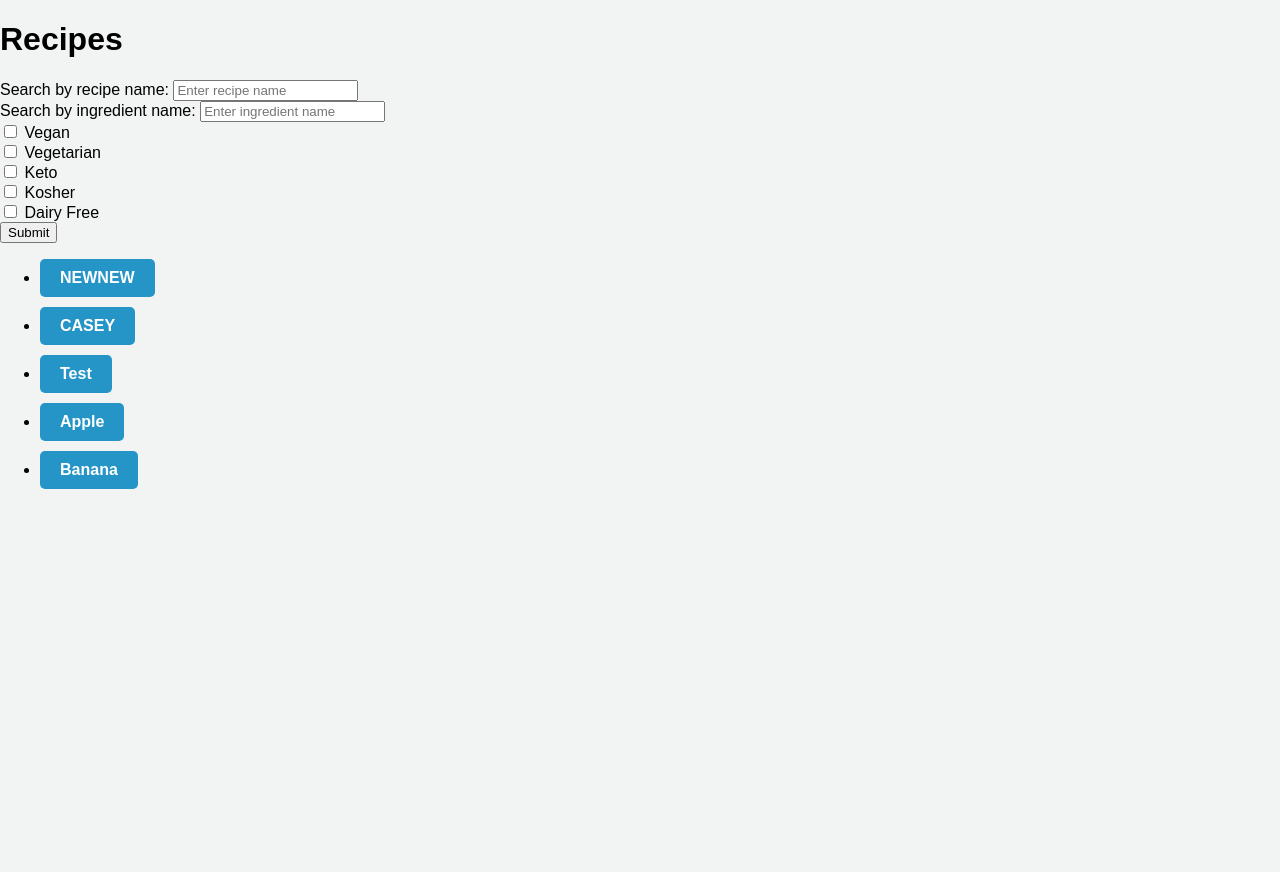
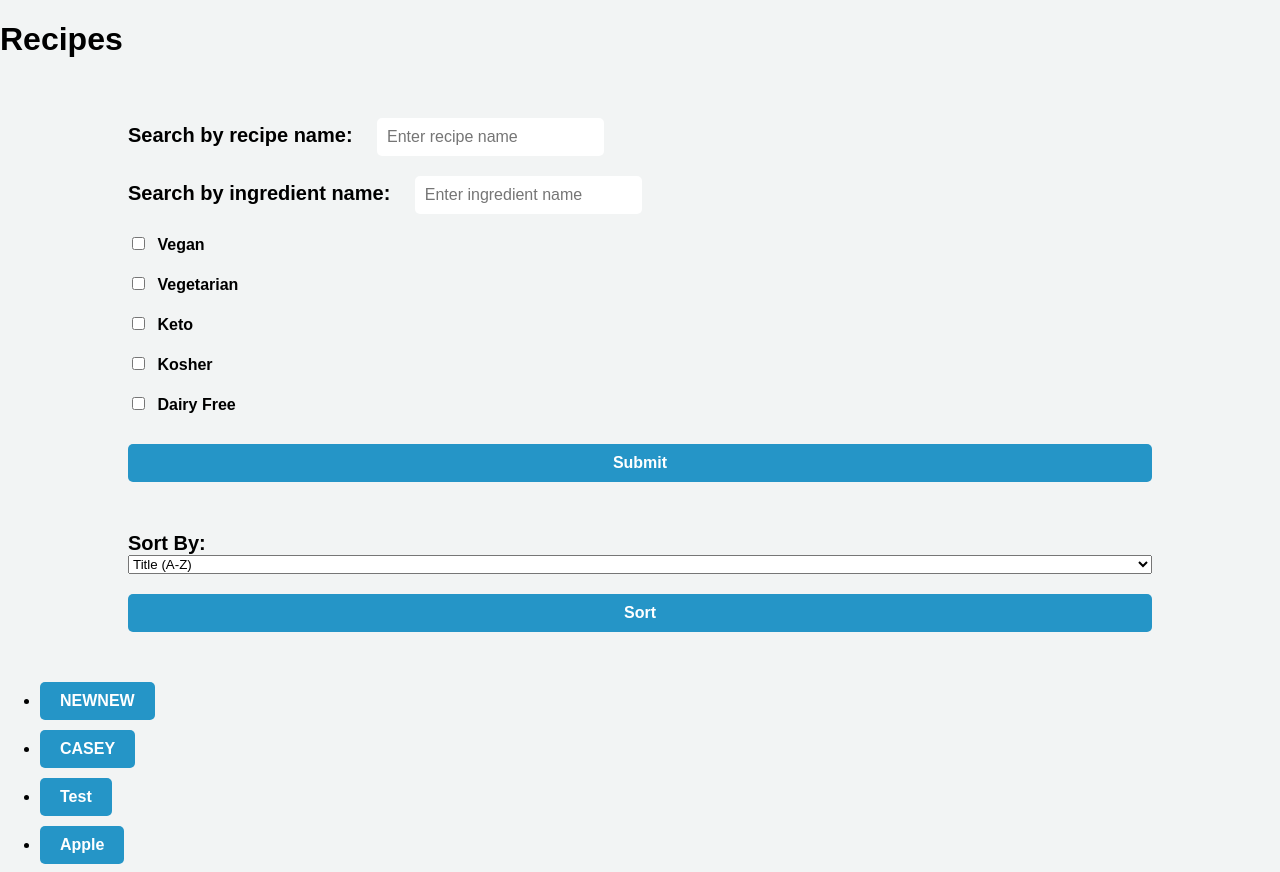
Before and after one commit to cwill399/PlatePal, a Flask app: page /filter in a window 1280 px wide. Shown: the part 97-969 px from the top of the page. Before the commit the page ends 586 px from the top, so only its background shows below. Run offline with Flask 3, Linux system fonts and the light colour scheme.

Commit message:
Added one extra object to models and created sort

```diff
--- a/PlatePal/website/static/recipes.css
+++ b/PlatePal/website/static/recipes.css
@@ -3,6 +3,63 @@ body {
     font-family: Arial, sans-serif;
     margin: 0;
     padding: 0;
+}
+
+form {
+    display: flex;
+    flex-direction: column;
+    align-items: left;
+    margin: 50px auto;
+    width: 80%;
+}
+
+form>div {
+    margin: 10px 0;
+}
+
+label {
+    font-size: 20px;
+    font-weight: bold;
+    margin-right: 20px;
+}
+
+input[type="text"],
+input[type="checkbox"] {
+    padding: 10px;
+    border-radius: 5px;
+    border: none;
+    font-size: 16px;
+}
+
+button[type="submit"] {
+    background-color: #2595C7;
+    border: none;
+    border-radius: 5px;
+    color: white;
+    cursor: pointer;
+    font-size: 16px;
+    font-weight: bold;
+    padding: 10px 20px;
+    text-align: center;
+    text-decoration: none;
+    transition: background-color 0.3s ease-in-out;
+    margin-top: 20px;
+}
+
+button[type="submit"]:hover {
+    background-color: #1A6D8D;
+}
+
+input[type="text"]:focus {
+    outline: none;
+    border-color: #2595C7;
+    box-shadow: 0 0 5px #2595C7;
+}
+
+
+input[type="checkbox"]+label {
+    font-size: 16px;
+    margin-left: 5px;
 }
 
 a {
--- a/PlatePal/website/templates/recipes.html
+++ b/PlatePal/website/templates/recipes.html
@@ -38,6 +38,17 @@
         <button type="submit">Submit</button>
     </form>
 
+    <form action="{{ url_for('views.sort_recipes') }}" method="GET">
+        <label for="sort">Sort By:</label>
+        <select name="sort_option" id="sort">
+            <option value="title_asc">Title (A-Z)</option>
+            <option value="title_desc">Title (Z-A)</option>
+            <option value="likes_asc">Likes (Ascending)</option>
+            <option value="likes_desc">Likes (Descending)</option>
+        </select>
+        <button type="submit">Sort</button>
+    </form>
+
     <ul>
         {% for recipe in recipes %}
             {% if search and search.lower() in recipe.tags %}
--- a/PlatePal/website/views.py
+++ b/PlatePal/website/views.py
@@ -4,6 +4,7 @@ from . import db
 import json
 from .forms import createRecipeForm, editRecipeForm, TagForm
 from .models import Recipe, User, Ingredient, Instruction, Tags, Comments, Favorites
+from sqlalchemy import asc, desc
 
 views = Blueprint('views', __name__)
 
@@ -96,9 +97,6 @@ def addComment(recipe_id, user_id):
     flash('Your comment has been added!', 'success')
     return redirect(url_for('views.recipe', recipe_id=recipe_id))
 
-
-
-
 @views.route('/recipes/<int:recipe_id>/likes', methods=['POST', 'GET'])
 @login_required
 def likeRecipe(recipe_id):
@@ -112,7 +110,6 @@ def likeRecipe(recipe_id):
     db.session.commit()
 
     return redirect(url_for('views.recipe', recipe_id=recipe_id))
-
 
 @views.route('/recipe/<int:recipe_id>/favorite', methods=['POST'])
 @login_required
@@ -171,6 +168,7 @@ def delete_recipe(recipe_id):
     flash('Your recipe has been deleted!', 'success')
     return redirect(url_for('views.home'))
 
+
 @views.route('/recipes/<int:recipe_id>/comments/<int:comment_id>/delete', methods=['POST'])
 @login_required
 def deleteComment(recipe_id, comment_id):
@@ -179,6 +177,7 @@ def deleteComment(recipe_id, comment_id):
     db.session.commit()
     flash('Your comment has been deleted.', 'success')
     return redirect(url_for('views.recipe', recipe_id=recipe_id))
+
 
 @views.route('/editRecipe/<int:recipe_id>', methods=['GET', 'POST'])
 @login_required
@@ -223,6 +222,7 @@ def editRecipe(recipe_id):
 
     return render_template('editRecipe.html', title='Edit Recipe', recipe_id=recipe_id, form=form, user=current_user, ingredients=ingredients, instructions=instructions)
 
+
 @views.route('/filter', methods=['GET'])
 def filter():
     tags = request.args.getlist('tags')
@@ -230,17 +230,57 @@ def filter():
     ingredient_query = request.args.get('ingredient_search')
 
     if search_query and not ingredient_query:
-        filtered_recipes = Recipe.query.filter(Recipe.title.ilike(f'%{search_query}%'))
+        filtered_recipes = Recipe.query.filter(
+            Recipe.title.ilike(f'%{search_query}%'))
     elif ingredient_query and not search_query:
-        filtered_recipes = Recipe.query.join(Recipe.ingredients).filter(Ingredient.text.ilike(f'%{ingredient_query}%'))
+        filtered_recipes = Recipe.query.join(Recipe.ingredients).filter(
+            Ingredient.text.ilike(f'%{ingredient_query}%'))
     elif search_query and ingredient_query:
-        filtered_recipes = Recipe.query.filter(Recipe.title.ilike(f'%{search_query}%')).join(Recipe.ingredients).filter(Ingredient.text.ilike(f'%{ingredient_query}%'))
+        filtered_recipes = Recipe.query.filter(Recipe.title.ilike(f'%{search_query}%')).join(
+            Recipe.ingredients).filter(Ingredient.text.ilike(f'%{ingredient_query}%'))
     else:
         filtered_recipes = Recipe.query
 
     if tags:
-        filtered_recipes = filtered_recipes.join(Recipe.tags).filter(Tags.text.in_(tags))
+        filtered_recipes = filtered_recipes.join(
+            Recipe.tags).filter(Tags.text.in_(tags))
 
     filtered_recipes = filtered_recipes.all()
     user = current_user
     return render_template('recipes.html', recipes=filtered_recipes, user=user)
+
+
+@views.route('/recipes/sort', methods=['GET'])
+@login_required
+def sort_recipes():
+    option = request.args.get('sort_option')
+    search_query = request.args.get('search', '')
+
+    if option == 'title_asc':
+        sorted_recipes = Recipe.query.order_by(asc(Recipe.title)).all()
+    elif option == 'title_desc':
+        sorted_recipes = Recipe.query.order_by(desc(Recipe.title)).all()
+    elif option == 'likes_asc':
+        sorted_recipes = Recipe.query.order_by(asc(Recipe.likes)).all()
+    elif option == 'likes_desc':
+        sorted_recipes = Recipe.query.order_by(desc(Recipe.likes)).all()
+    else:
+        # sort by number of likes in ascending order by default
+        sorted_recipes = Recipe.query.order_by(asc(Recipe.likes)).all()
+
+    # filter by search query
+    if search_query:
+        sorted_recipes = [
+            recipe for recipe in sorted_recipes if search_query.lower() in recipe.title.lower()]
+
+    # check if user is authenticated to show liked recipes
+    user = current_user
+    if user.is_authenticated:
+        liked_recipes = [like.recipe_id for like in user.likes]
+    for recipe in sorted_recipes:
+        if recipe.id in liked_recipes:
+            recipe.liked = True
+    else:
+        liked_recipes = []
+
+    return render_template('recipes.html', recipes=sorted_recipes, search_query=search_query, liked_recipes=liked_recipes, user=user)
```
Also changed, not shown: PlatePal/website/models.py (+7 -0 lines), PlatePal/instance/database.db. Lines whose indentation alone changed are shown as unchanged.
